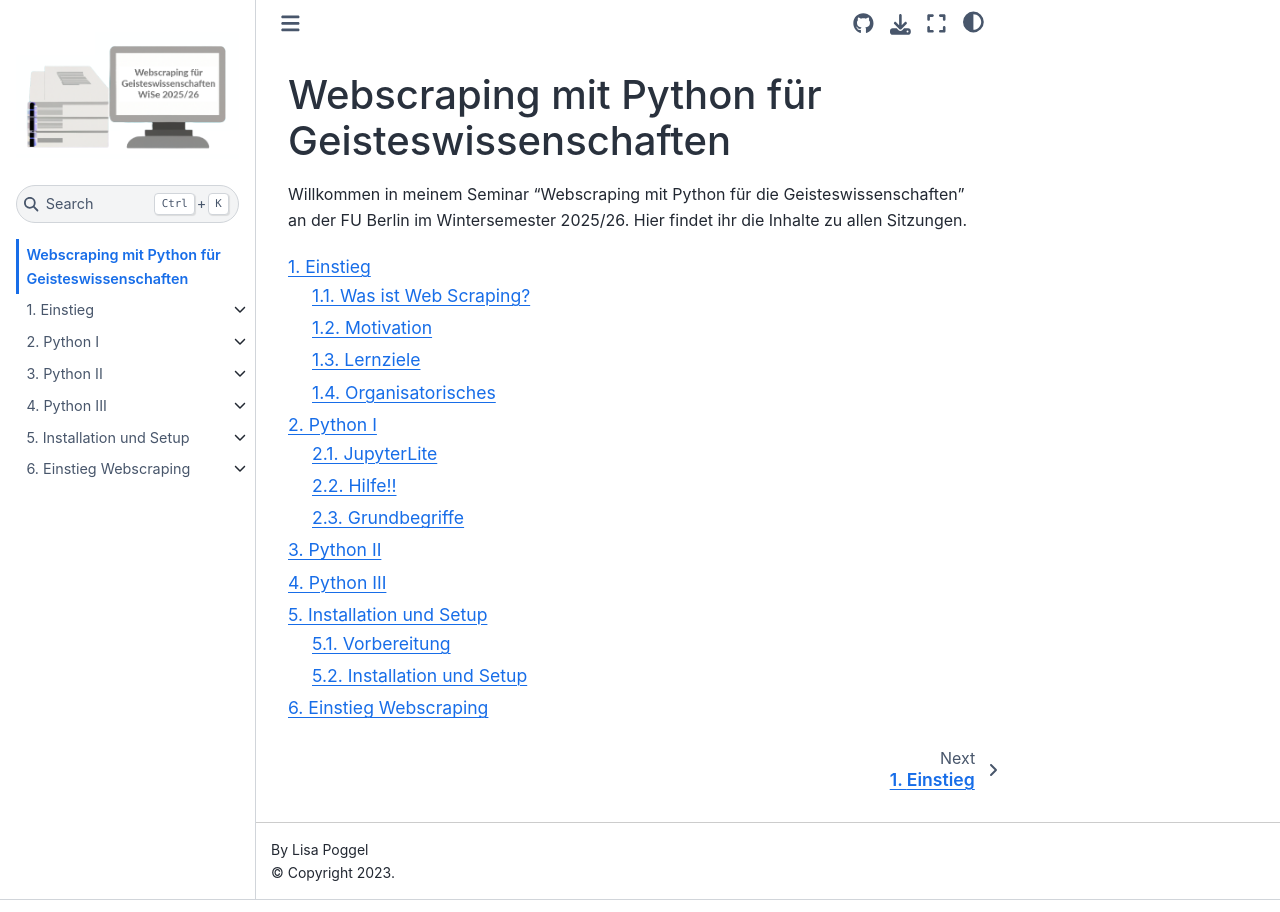
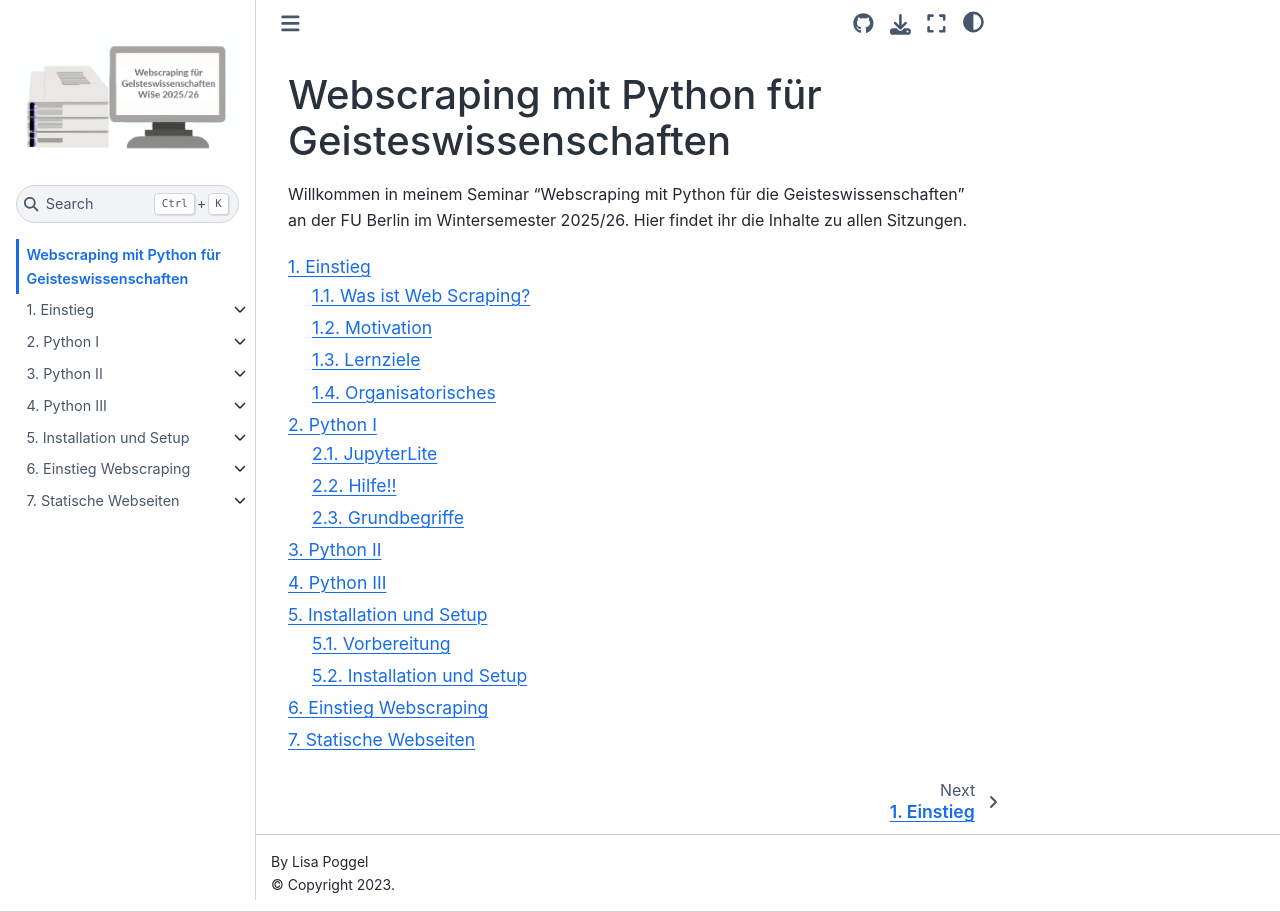
Before and after one commit to lipogg/webscraping-mit-python, a Jupyter Book: the page built from intro.md, in a window 1280 px wide. Built offline with Jupyter Book 1.0.4 settings and Sphinx 7.4.7 and the Sphinx Book theme 1.1.4, drawn with Linux system fonts in a browser that asks for light colours; pages that are not in the unit, such as notebooks, are missing from menus; comment, search, counter and statistics services are not loaded; some of the changed lines change nothing that is shown.

Commit message:
update toc

```diff
--- a/_toc.yml
+++ b/_toc.yml
@@ -66,13 +66,13 @@ sections:
     title: CSS
   - file: chapters/06/subchapters/04_http.ipynb
     title: Client, Server, HTTP
-#- file: chapters/07/07_intro
-#  title: Statische Webseiten
-#  sections:
-#    - file: chapters/07/subchapters/01_einstieg_beautifulsoup.ipynb
-#      title: Einstieg BeautifulSoup
-#    - file: chapters/07/subchapters/02_fortsetzung_beautifulsoup.ipynb
-#      title: Fortsetzung BeautifulSoup
+- file: chapters/07/07_intro
+  title: Statische Webseiten
+  sections:
+    - file: chapters/07/subchapters/01_einstieg_beautifulsoup.ipynb
+      title: Einstieg BeautifulSoup
+    - file: chapters/07/subchapters/02_fortsetzung_beautifulsoup.ipynb
+      title: Fortsetzung BeautifulSoup
 #- file: chapters/08/08_intro
 #  title: APIs (Exkurs)
 #  sections:
```
